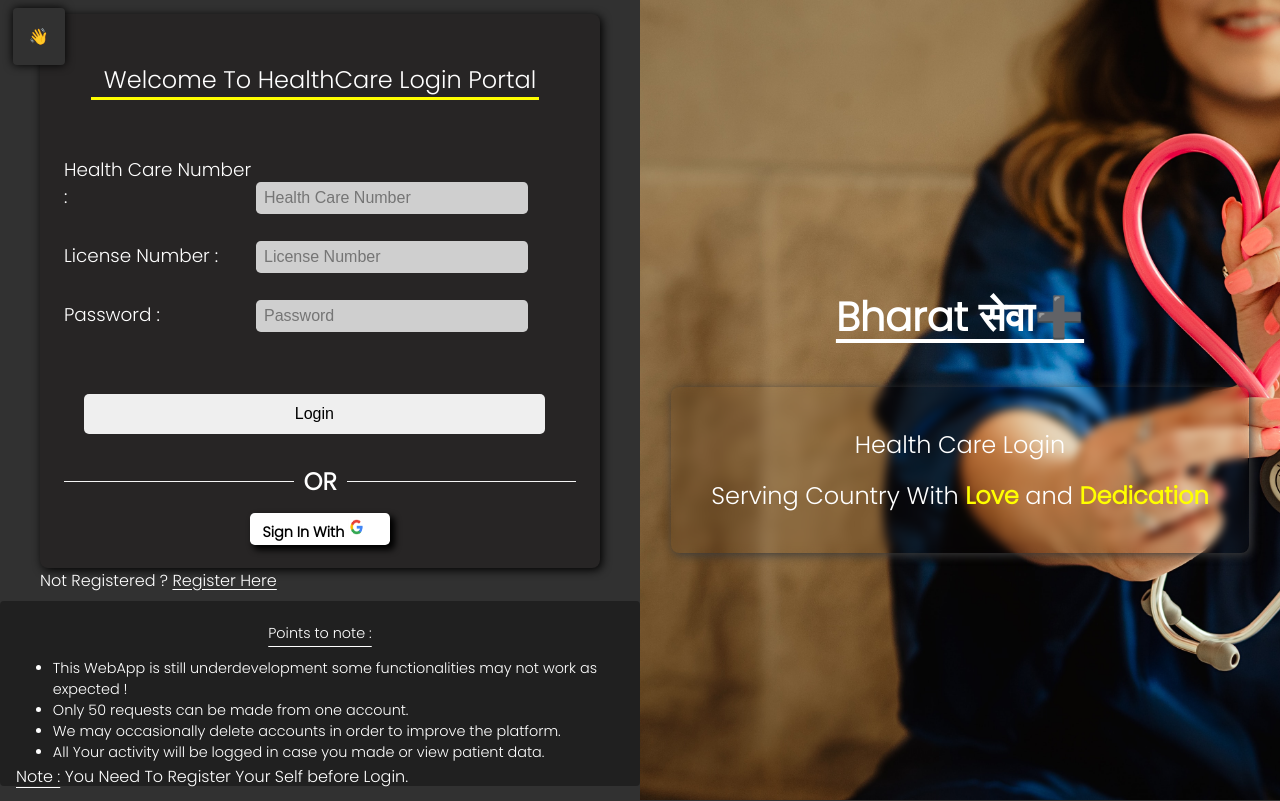
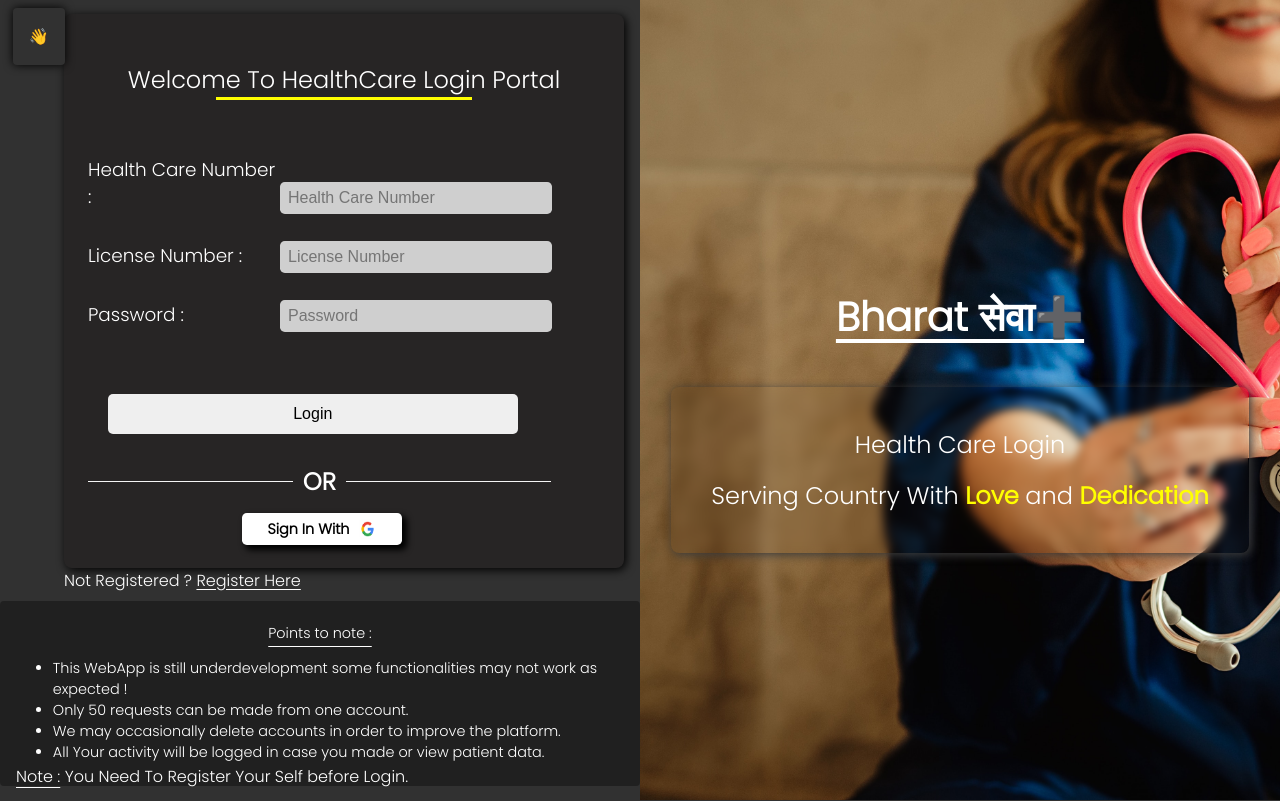
Before and after one commit to BharatSeva/BharatSeva-Plus-HealthCare-Interface, a React (Create React App) app: page /healthcare/login in a window 1280 px wide. Built offline with nearby package versions, Linux system fonts and the light colour scheme; the HTML template or start-up script is replaced by a standard one.

Commit message:
Improve allignment of login page further

```diff
--- a/src/HIP Interface/SignAndLogin/GoogleAuthentication/OAuth.jsx
+++ b/src/HIP Interface/SignAndLogin/GoogleAuthentication/OAuth.jsx
@@ -46,7 +46,7 @@ function GoogleOAuth() {
         <>
             {IsStatus.Authenticated && (<Navigate to='/healthcare/dashboard' replace={true} />)}
             <div id='GoogleDesign' className={`statustxt`}>
-                <p onClick={() => { login(); SetIsStatus((p) => ({ ...p, showtxt: true, statustxt: "Authorization Flow Started !" })) }}>Sign In With <img alt='googlelogo' src={download} /></p>
+                <p style={{display: "flex", justifyContent: "center", alignItems: "center", gap: "10px", width: "100%"}} onClick={() => { login(); SetIsStatus((p) => ({ ...p, showtxt: true, statustxt: "Authorization Flow Started !" })) }}>Sign In With <img alt='googlelogo' src={download} /></p>
             </div>
 
             <div className={`${IsStatus.showtxt ? "OAuthstatustxt" : "DisplayNone"}`}>
--- a/src/HIP Interface/SignAndLogin/SignIn/SignIn.css
+++ b/src/HIP Interface/SignAndLogin/SignIn/SignIn.css
@@ -69,12 +69,12 @@
 }
 .Healthcarebannertxt:after{
     content: '';
-    width: 35vw;
+    width: 50%;
     height: 0.3vh;
     background-color: yellow;
     position: relative;
     display: block;
-    margin: 0 0 0 2.1vw;
+    margin: 0px auto;
 }
 
 
@@ -193,7 +193,7 @@
 
 #LoginBtn{
     margin-top: 50px;
-    width: 90%;
+    width: 80%;
     margin-left: 20px;
     border-radius: 5px;
 }
--- a/src/HIP Interface/SignAndLogin/SignIn/SignIn.js
+++ b/src/HIP Interface/SignAndLogin/SignIn/SignIn.js
@@ -90,9 +90,9 @@ export default function SignIN() {
 
                 <div className="LoginForHealthCare_rightSide DisplayFlexjustifyAlignitem">
 
-                    <div className="HealthCareLoginFormContainer">
+                    <div className="HealthCareLoginFormContainer" style={{width: "80%", margin: "0px auto"}}>
 
-                        <form onSubmit={LoginHealthCare}>
+                        <form onSubmit={LoginHealthCare} style={{margin: "0px auto"}}>
                             <p className="Healthcarebannertxt">Welcome To HealthCare Login Portal</p>
 
                             <label>Health Care Number :</label>
@@ -105,12 +105,12 @@ export default function SignIN() {
                             <input className="inputs" type="password" placeholder="Password" maxLength="30" name="password" required onChange={OnChange} />
 
                             <input type="submit" id="LoginBtn" disabled={IsLoaded.IsLoaded} value={IsLoaded.IsLoaded ? "Validating..." : "Login"}  required style={{ height: "40px"}}  />
-                            <div style={{display: "flex", flexDirection: "row", marginTop: "30px", justifyContent: "center", alignItems: "center", gap: "10px"}}>
-                                <div style={{width:"45%", height: "1px", backgroundColor: "whitesmoke"}}></div>
+                            <div style={{display: "flex", flexDirection: "row", marginTop: "30px", justifyContent: "start", alignItems: "center", gap: "10px"}}>
+                                <div style={{width:"40%", height: "1px", backgroundColor: "whitesmoke"}}></div>
                                 <div style={{fontSize: "1.5rem", fontWeight: "bolder"}}>OR</div>
-                                <div style={{width:"45%", height: "1px", backgroundColor: "whitesmoke"}}></div>
+                                <div style={{width:"40%", height: "1px", backgroundColor: "whitesmoke"}}></div>
                             </div>
-                            <div style={{display: "flex", justifyContent:"center", alignItems: "center", marginLeft: "0px"}}  ><GoogleOAuthProvider style={{display: "flex", justifyContent: "center", alignItems: "center"}}  clientId="476285565826-8smpt7q2bh9o1ace0iqn8lcmn52maele.apps.googleusercontent.com"><GoogleOAuth  /></GoogleOAuthProvider></div>
+                            <div style={{display: "flex", justifyContent:"center", alignItems: "center", marginLeft: "-70px"}}  ><GoogleOAuthProvider  clientId="476285565826-8smpt7q2bh9o1ace0iqn8lcmn52maele.apps.googleusercontent.com"><GoogleOAuth  /></GoogleOAuthProvider></div>
                         </form>
                         <div className="NotRegisteredRedirectbtn">
                             <p>Not Registered ? <Link to="/healthcare/register">Register Here</Link></p>
```
